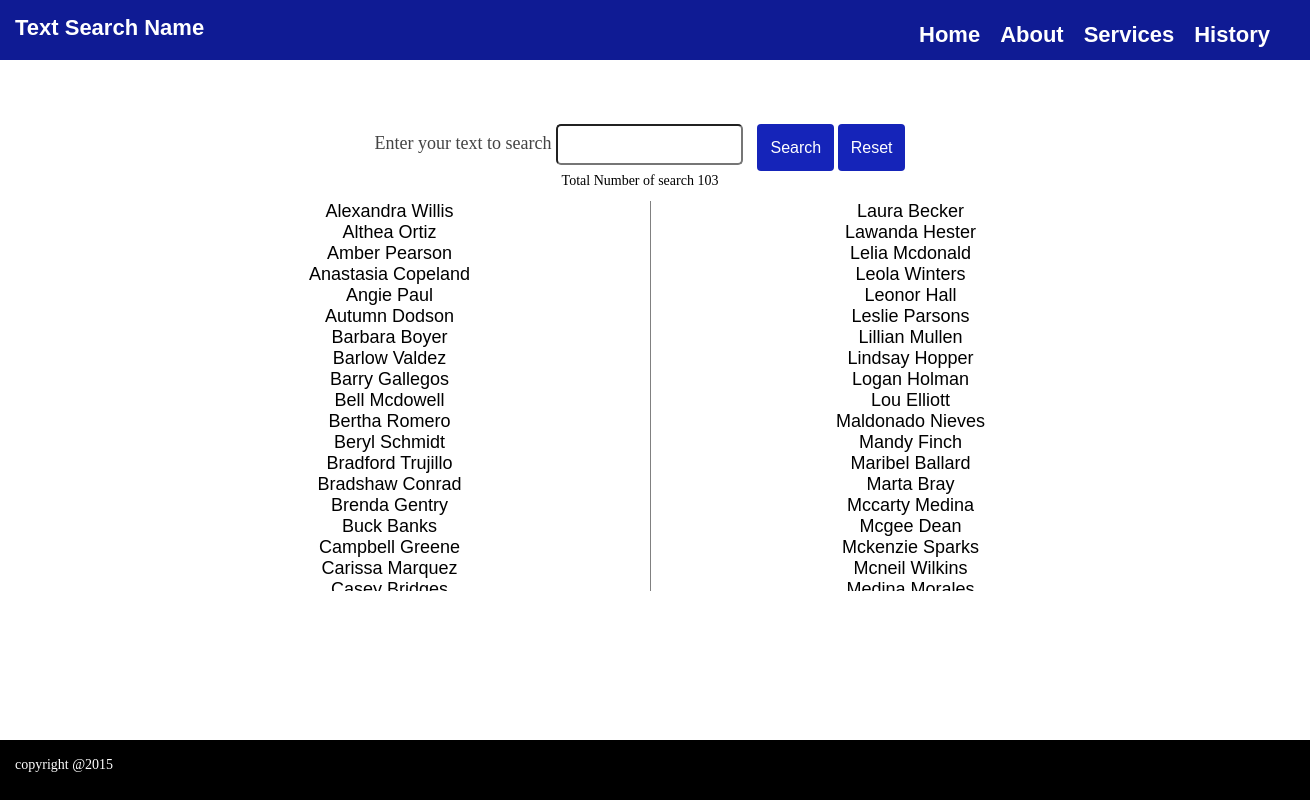
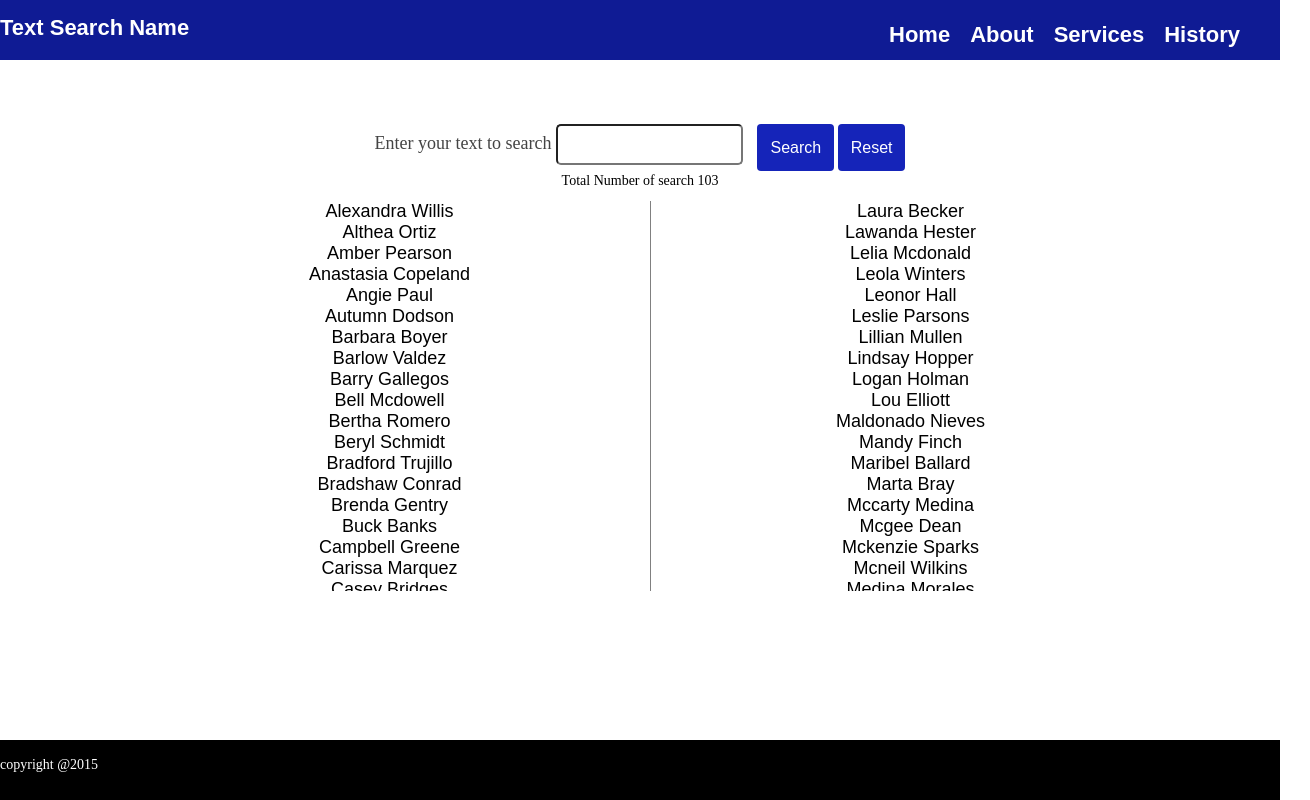
Before and after one commit to brpradeepprabhu/angularjsTextSearch, a website: page index-dev.html in a window 1280 px wide. Shown: the whole page, 1310 px wide, since content can reach past the window. Drawn offline with Linux system fonts and the light colour scheme.

Commit message:
1.css for header alginment 2. npm package version modified

```diff
--- a/package.json
+++ b/package.json
@@ -25,10 +25,10 @@
     "angular-mocks": "^1.5.8",
     "grunt": "^1.0.1",
     "grunt-contrib-concat": "^1.0.1",
-    "grunt-contrib-cssmin": "^2.0.2",
+    "grunt-contrib-cssmin": "^1.0.1",
     "grunt-contrib-uglify": "^2.0.0",
     "grunt-ng-annotate": "^2.0.2",
-    "grunt-ngdoc": "^2.0.2",
+    "grunt-ngdocs": "^0.2.10",
     "jasmine-core": "^2.4.1",
     "karma": "^1.2.0",
     "karma-jasmine": "^1.0.2",
--- a/src/css/main.css
+++ b/src/css/main.css
@@ -14,7 +14,7 @@ body {
 header,
 footer {
     width: 100%;
-    padding: 15px;
+    padding: 15px 0;
     height: 30px;
     color: white;
     z-index: 100;
```
Also changed, not shown: build/css/main.min.css.
